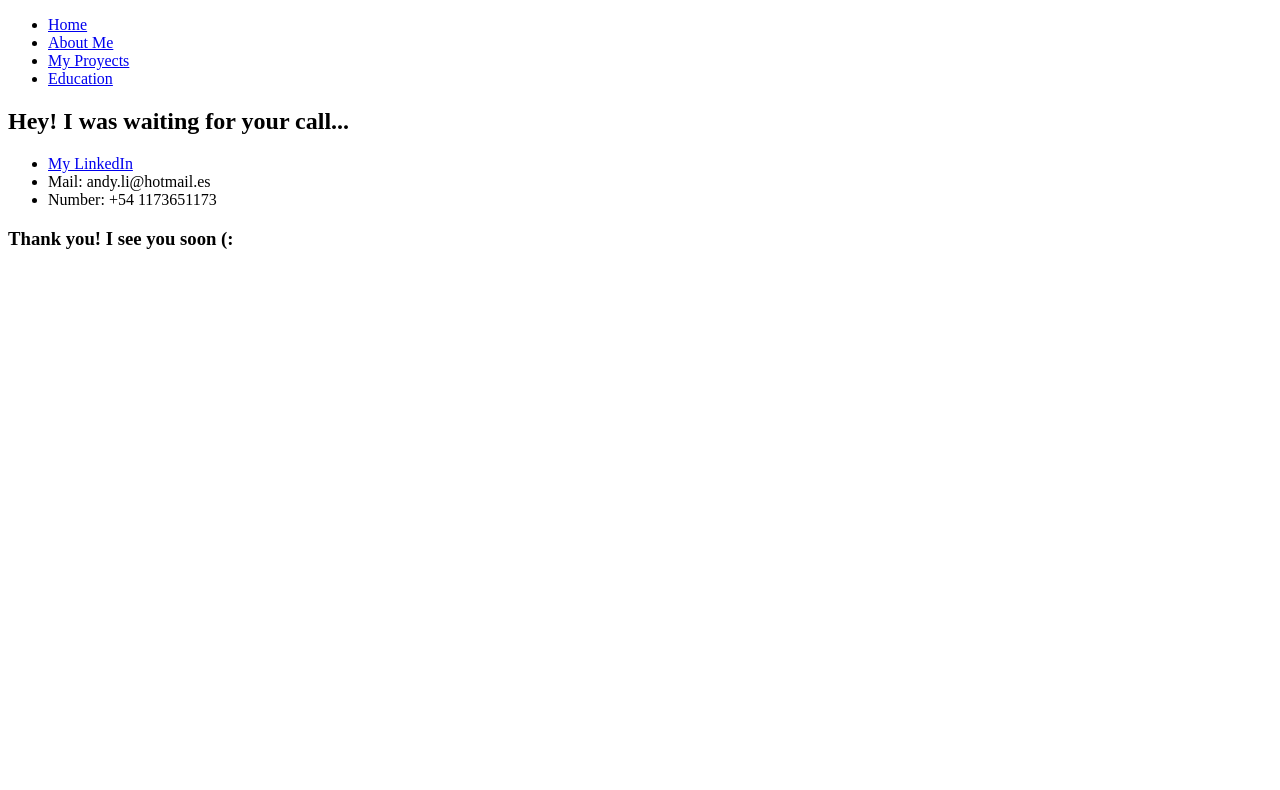
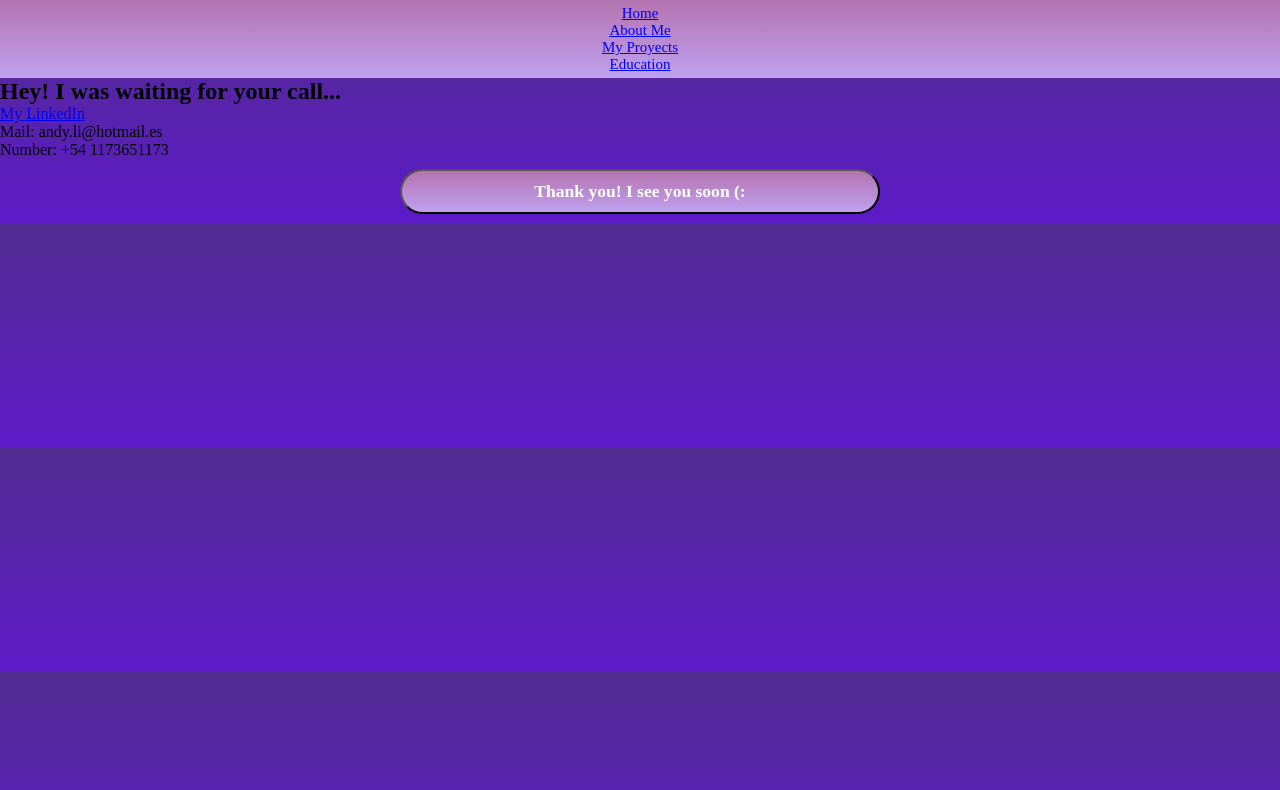
Before and after one commit to AndreaLI2002/Coderhouse, a plain HTML site: page pages/contactame.html in a window 1280 px wide. Drawn offline with Linux system fonts and the light colour scheme; a web font is replaced by a local one.

Commit message:
Agregué styles a todos los html

```diff
--- a/pages/contactame.html
+++ b/pages/contactame.html
@@ -4,6 +4,7 @@
     <meta charset="UTF-8">
     <meta http-equiv="X-UA-Compatible" content="IE=edge">
     <meta name="viewport" content="width=device-width, initial-scale=1.0">
+    <link rel="stylesheet" href="../style.css">
     <title>Contact</title>
 </head>
 
```
Also changed, not shown: pages/cursos.html (+1 -0 lines), pages/proyectos.html (+1 -0 lines), pages/sobre-mi.html (+1 -0 lines).
